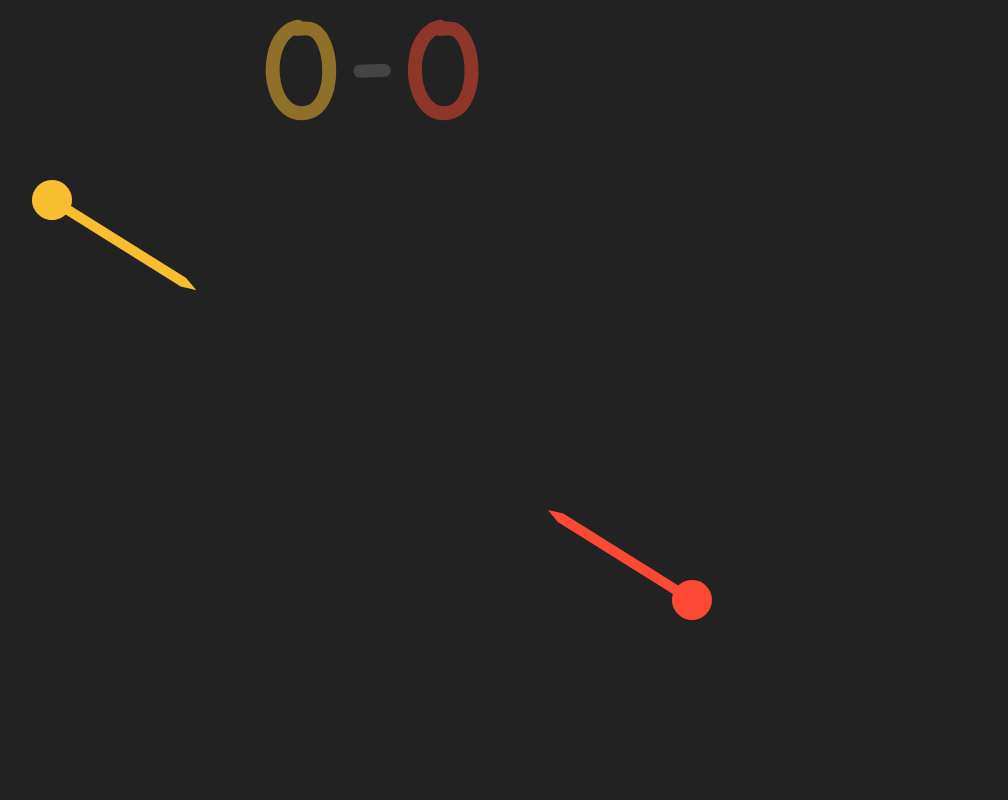
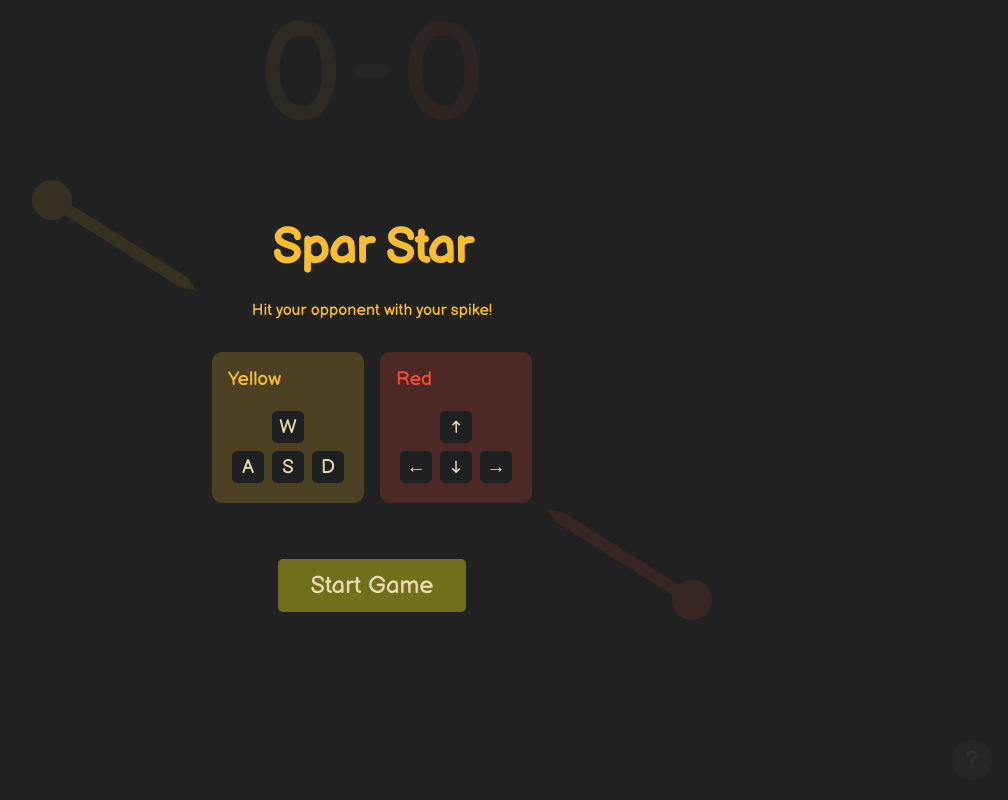
Before and after one commit to Gabe-Mitnick/spar-star, a plain HTML site: page index.html in a window 1280 px wide. Shown: the whole page, without its empty margins (268-1276 px from the left). Drawn offline with Linux system fonts and the light colour scheme; a web font is replaced by a local one.

Commit message:
Add instructions, move CSS to separate file, thicken sticks

```diff
--- a/index.html
+++ b/index.html
@@ -8,39 +8,8 @@
 		<link rel="preconnect" href="https://fonts.googleapis.com" />
 		<link rel="preconnect" href="https://fonts.gstatic.com" crossorigin />
 		<link href="https://fonts.googleapis.com/css2?family=Balsamiq+Sans&display=swap" rel="stylesheet" />
-
-		<style>
-			body {
-				overflow: hidden;
-				background: #232323;
-				margin: 0;
-				font-family: "Balsamiq Sans";
-			}
-			canvas {
-				position: absolute;
-				width: 100%;
-				height: 100%;
-			}
-			#message {
-				color: green;
-				position: absolute;
-				margin-top: 50vh;
-				margin-left: 50vw;
-				transform: translate(-50%, -50%);
-				white-space: nowrap;
-
-				opacity: 1;
-				font-size: 0px;
-
-				will-change: font-size, opacity;
-			}
-			#message.shown {
-				opacity: 0;
-				font-size: 600px;
-				transition: font-size 2s ease-in, opacity 2s ease-out;
-			}
-		</style>
 		<link rel="stylesheet" href="https://use.typekit.net/kjp5sfv.css" />
+		<link rel="stylesheet" href="style.css" />
 	</head>
 
 	<body onkeydown="keySet(event.which, true)" onkeyup="keySet(event.which, false)">
@@ -49,6 +18,46 @@
 		<canvas id="msg-canvas"></canvas>
 		<!-- force chrome to load the font before running javascript -->
 		<div id="message">yeah!</div>
+
+		<div id="instructions-overlay">
+			<div id="instructions-content">
+				<h1>Spar Star</h1>
+				<p>Hit your opponent with your spike!</p>
+
+				<div class="player-controls">
+					<div class="player-info player-yellow">
+						<!-- <h3>Yellow</h3> -->
+						Yellow
+						<div class="keyboard-layout">
+							<div class="key-row">
+								<span class="key">W</span>
+							</div>
+							<div class="key-row">
+								<span class="key">A</span><span class="key">S</span><span class="key">D</span>
+							</div>
+						</div>
+					</div>
+					<div class="player-info player-red">
+						<!-- <h3>Red</h3> -->
+						Red
+						<div class="keyboard-layout">
+							<div class="key-row">
+								<span class="key">↑</span>
+							</div>
+							<div class="key-row">
+								<span class="key">←</span><span class="key">↓</span><span class="key">→</span>
+							</div>
+						</div>
+					</div>
+				</div>
+
+				<button id="start-button" class="button">Start Game</button>
+				<button id="resume-button" class="button">Resume Game</button>
+			</div>
+		</div>
+
+		<button id="help-button">?</button>
+
 		<script src="logic.js"></script>
 		<!-- GoatCounter analytics -->
 		<script data-goatcounter="https://gabe-mitnick.goatcounter.com/count" async src="//gc.zgo.at/count.js"></script>
--- a/logic.js
+++ b/logic.js
@@ -7,7 +7,9 @@ let mainCanvas,
 	frameWidth,
 	frameHeight,
 	pointWinner = null,
-	pointScored = false;
+	pointScored = false,
+	gameStarted = false,
+	gamePaused = false;
 
 // constants
 // using var instead of const so I can change it during runtime in devtools
@@ -17,7 +19,7 @@ var BACKGROUND_COLOR = "#232323",
 	// character size
 	RADIUS = 20,
 	SWORD_LENGTH = 160,
-	SWORD_WIDTH = 10,
+	SWORD_WIDTH = 12,
 	COLLISION_RADIUS = RADIUS + SWORD_WIDTH / 2,
 	// physics
 	THRUST = 1,
@@ -25,8 +27,7 @@ var BACKGROUND_COLOR = "#232323",
 	BOUNCE_COEF = 0.9,
 	// to normalize diagonal acceleration
 	ROOT_2 = Math.sqrt(0.5),
-	// 0.002
-	POWER_UP_PROBABILITY = 0.002;
+	POWER_UP_PROBABILITY = 0.001;
 
 // fps metering
 var FRAME_RATE_FACTOR = 1 / 140,
@@ -45,13 +46,67 @@ window.onload = function () {
 	scoreCtx = scoreCanvas.getContext("2d");
 
 	msg = document.getElementById("message");
+
+	// set up instructions overlay
+	const startButton = document.getElementById("start-button");
+	const resumeButton = document.getElementById("resume-button");
+	const helpButton = document.getElementById("help-button");
+	const instructionsOverlay = document.getElementById("instructions-overlay");
+
+	function startGame() {
+		instructionsOverlay.style.display = "none";
+		gameStarted = true;
+		gamePaused = false;
+		// begin animation after instructions are closed
+		window.requestAnimationFrame(step);
+	}
+
+	function showInstructions() {
+		if (gameStarted) {
+			// If game has started, we're pausing to show instructions
+			gamePaused = true;
+			startButton.style.display = "none";
+			resumeButton.style.display = "inline-block";
+		} else {
+			// Initial instructions
+			startButton.style.display = "inline-block";
+			resumeButton.style.display = "none";
+		}
+		instructionsOverlay.style.display = "flex";
+	}
+
+	function resumeGame() {
+		instructionsOverlay.style.display = "none";
+		gamePaused = false;
+		window.requestAnimationFrame(step);
+	}
+
+	// Start game when button is clicked
+	startButton.addEventListener("click", startGame);
+
+	// Resume game when resume button is clicked
+	resumeButton.addEventListener("click", resumeGame);
+
+	// Show help when help button is clicked
+	helpButton.addEventListener("click", showInstructions);
+
+	// Also start game if user presses enter or space
+	window.addEventListener("keydown", function(event) {
+		if (event.key === "Enter" || event.key === " ") {
+			startGame();
+		}
+	});
+
 	// reset frame size and character positions
 	resize();
 	resetScreen();
 	drawScoreBoard();
 	window.addEventListener("resize", resize, false);
-	// begin animation
-	window.requestAnimationFrame(step);
+
+	// Draw initial scene but don't start animation loop until game is started
+	for (const char of chars) {
+		char.draw();
+	}
 };
 
 class Character {
@@ -233,6 +288,9 @@ let chars = [
 ];
 
 function keySet(keyCode, state) {
+	// Ignore keypresses if game hasn't started or is paused
+	if (!gameStarted || gamePaused) return;
+
 	for (const char of chars) {
 		for (const key in char.keyCodes) {
 			if (keyCode === char.keyCodes[key]) {
@@ -393,6 +451,9 @@ function randomPowerUp() {
 let powerUps = [];
 
 function step(time) {
+	// Don't animate if the game is paused
+	if (gamePaused) return;
+
 	if (isTrackingFPS && frameCount == SAMPLING_PERIOD) {
 		if (startTime != 0) {
 			slowness = (time - startTime) * FRAME_RATE_FACTOR;
@@ -423,10 +484,14 @@ function step(time) {
 		pointScored = false;
 		return;
 	}
+	let totalPointsScored = chars.reduce((acc, char) => acc + char.score, 0);
 	// random chance of adding new powerup
-	// don't add powerups if no one is moving, though,
-	// so that power ups don't pile up while game is in the background
-	if (chars.some(char => char.isMoving()) && Math.random() < POWER_UP_PROBABILITY) {
+	if (
+		// wait until first 3 points are scores
+		totalPointsScored > 2
+		// don't add powerups if no one is moving, so that power ups don't pile up while game is in the background
+		&& chars.some(char => char.isMoving())
+		&& Math.random() < POWER_UP_PROBABILITY) {
 		powerUps.push(randomPowerUp());
 	}
 	window.requestAnimationFrame(step);
--- /dev/null
+++ b/style.css
@@ -0,0 +1,136 @@
+* {
+	font-family: "Balsamiq Sans";
+}
+body {
+	overflow: hidden;
+	background: #232323;
+	margin: 0;
+}
+canvas {
+	position: absolute;
+	width: 100%;
+	height: 100%;
+}
+#message {
+	position: absolute;
+	margin-top: 50vh;
+	margin-left: 50vw;
+	transform: translate(-50%, -50%);
+	white-space: nowrap;
+
+	opacity: 1;
+	font-size: 0px;
+
+	will-change: font-size, opacity;
+}
+#message.shown {
+	opacity: 0;
+	font-size: 600px;
+	transition: font-size 2s ease-in, opacity 2s ease-out;
+}
+#instructions-overlay {
+	position: fixed;
+	top: 0;
+	left: 0;
+	width: 100%;
+	height: 100%;
+	background-color: rgba(35, 35, 35, 0.9);
+	display: flex;
+	flex-direction: column;
+	justify-content: center;
+	align-items: center;
+	z-index: 100;
+	color: #f9bd30;
+	text-align: center;
+}
+#instructions-content {
+	max-width: 600px;
+	padding: 2rem;
+}
+#instructions-content h1 {
+	font-size: 3rem;
+	margin-bottom: 1.5rem;
+}
+.player-controls {
+	display: flex;
+	justify-content: space-between;
+	margin: 1.5rem 0;
+}
+.player-info {
+	text-align: left;
+	padding: 1rem;
+	border-radius: 10px;
+	margin: 0.5rem;
+	flex: 1;
+	font-size: 1.2rem;
+}
+.player-yellow {
+	background-color: rgba(249, 189, 48, 0.2);
+	color: #f9bd30;
+}
+.player-red {
+	background-color: rgba(251, 73, 52, 0.2);
+	color: #fb4934;
+}
+.key {
+	display: inline-block;
+	background-color: #1E2021;
+	color: #EBDBB2;
+	padding: 0.25rem 0.5rem;
+	margin: 0.25rem;
+	border-radius: 5px;
+	min-width: 1.5rem;
+	text-align: center;
+}
+.keyboard-layout {
+	display: flex;
+	flex-direction: column;
+	align-items: center;
+	margin-top: 1rem;
+}
+.key-row .key {
+	margin: 0.25rem;
+	width: 2rem;
+	height: 2rem;
+	line-height: 2.1rem;
+	text-align: center;
+	padding: 0;
+}
+.button {
+	background-color: #98971Aaa;
+	color: #EBDBB2;
+	border: none;
+	padding: 0.75rem 2rem;
+	font-size: 1.5rem;
+	border-radius: 5px;
+	margin-top: 1.5rem;
+	cursor: pointer;
+	transition: background-color 0.1s;
+}
+.button:hover {
+	background-color: #B9BB25;
+}
+#resume-button {
+	display: none;
+}
+#help-button {
+	position: fixed;
+	bottom: 20px;
+	right: 20px;
+	background-color: #665C54;
+	opacity: 0.7;
+	color: #EBDBB2;
+	border: none;
+	width: 40px;
+	height: 40px;
+	border-radius: 50%;
+	font-size: 1.5rem;
+	line-height: 40px;
+	text-align: center;
+	cursor: pointer;
+	z-index: 50;
+	transition: background-color 0.1s;
+}
+#help-button:hover {
+	opacity: 1;
+}
```
Also changed, not shown: 1 other file.
